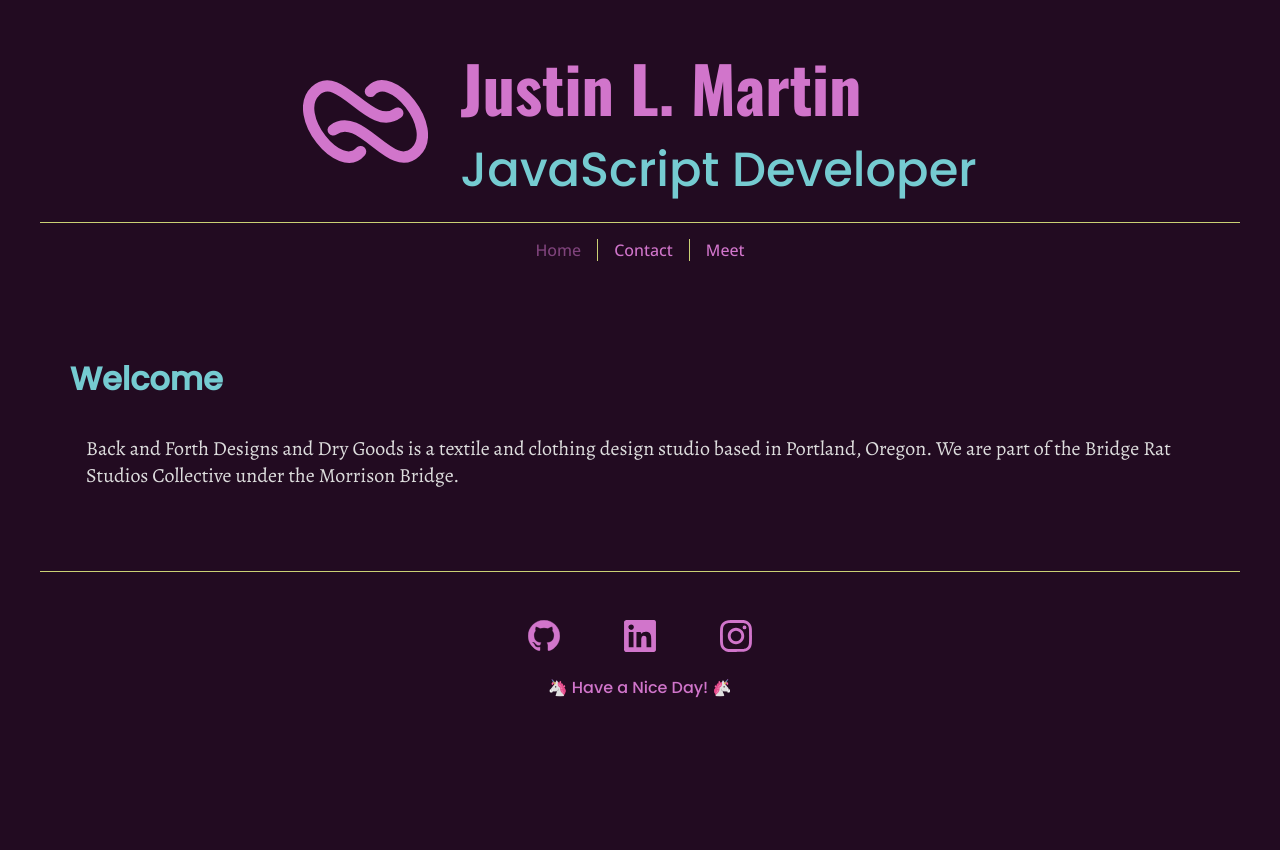
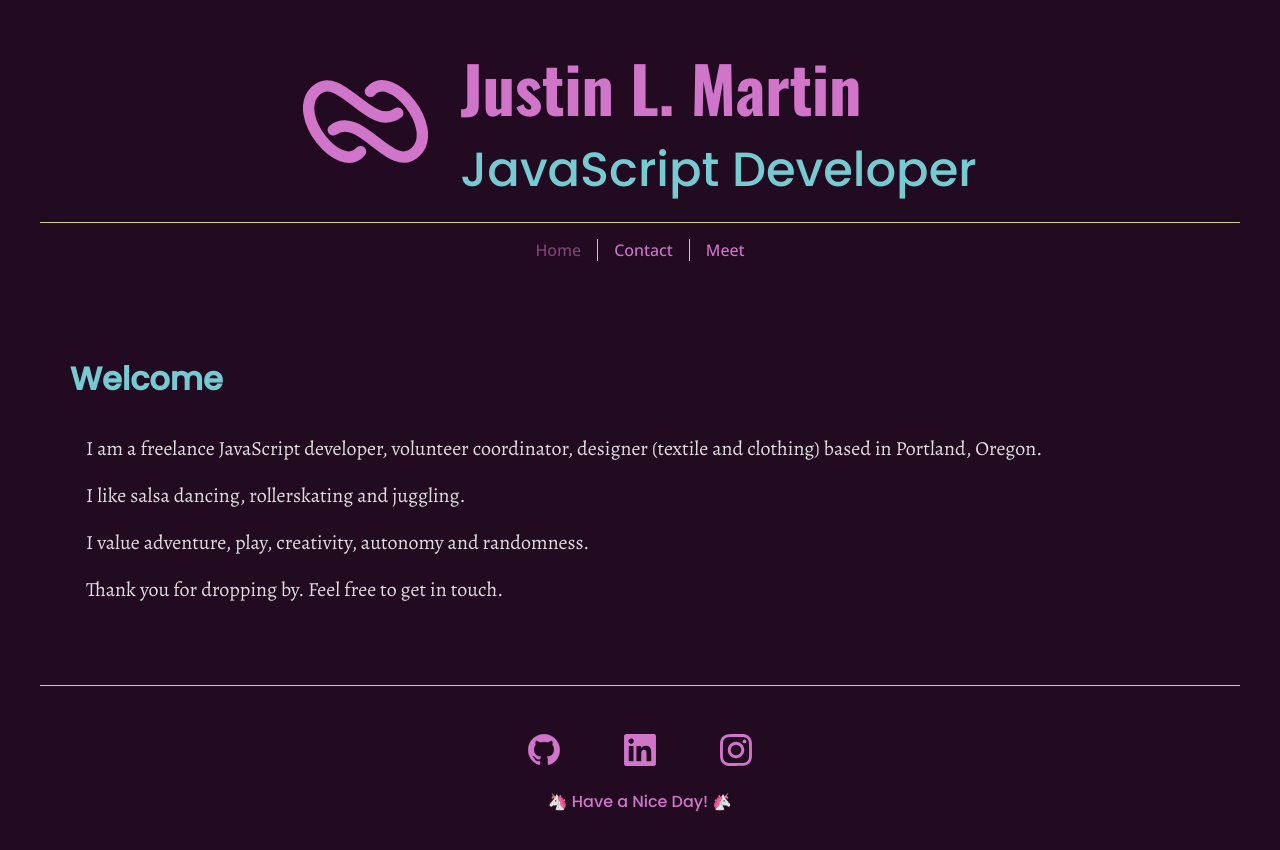
Before and after one commit to jmartin432/justin-l-martin, a Vue app: page / in a window 1280 px wide. Shown: the top 850 px of the page. Before the commit the page ends 800 px from the top, so only its background shows below. Built offline with nearby package versions, Linux system fonts and the light colour scheme.

Commit message:
updated welcom text

```diff
--- a/src/App.vue
+++ b/src/App.vue
@@ -30,13 +30,15 @@ import { RouterLink, RouterView } from 'vue-router'
                     <img class="social-icon" src="@/assets/images/github_mark.svg" alt="GitHub Logo" />
                 </a>
             </div>
-            <div  class="social-icon-container">
+            <div class="social-icon-container">
                 <a href="https://www.linkedin.com/in/justinleemartin" target="_blamk">
                     <img class="social-icon" src="@/assets/images/linkedin_mark.svg" alt="Linkedin Logo" />
                 </a>
             </div>
             <div  class="social-icon-container">
-                <img class="social-icon" src="@/assets/images/instagram_mark.svg" href="" alt="Instagram Logo" target="_blamk" />
+                <a href="https://www.instagram.com/backandforthdesigns/" target="_blank">
+                    <img class="social-icon" src="@/assets/images/instagram_mark.svg" href="" alt="Instagram Logo"/>
+                </a>
             </div>
         </div>
         <div id="footer-message">
--- a/src/views/HomeView.vue
+++ b/src/views/HomeView.vue
@@ -2,8 +2,16 @@
     <div>
         <h3>Welcome</h3>
         <p>
-            Back and Forth Designs and Dry Goods is a textile and clothing design studio based in Portland, Oregon.
-            We are part of the Bridge Rat Studios Collective under the Morrison Bridge.
+            I am a freelance JavaScript developer, volunteer coordinator, designer (textile and clothing) based in Portland, Oregon.
+        </p>
+        <p>
+            I like salsa dancing, rollerskating and juggling.
+        </p>
+        <p>
+            I value adventure, play, creativity, autonomy and randomness.
+        </p>
+        <p>
+            Thank you for dropping by. Feel free to get in touch.
         </p>
     </div>
 </template>
--- a/src/views/MeetingView.vue
+++ b/src/views/MeetingView.vue
@@ -2,8 +2,8 @@
     <div class="view-container">
         <div>
             <h3>Schedule a Meeting</h3>
-            <p>If you would like to schedule a meeting with us, feel free to do so.</p>
-            <p>We can talk about textiles, sewing, design, salsa dancing, rollerskaing or anything else you are into.</p>
+            <p>If you would like to schedule a meeting with me, feel free to do so.</p>
+            <p>We can talk about textiles, sewing, design, salsa dancing, rollerskaing or anything else you are into. I value randomness.</p>
         </div>
         <iframe
             id="meeting-scheduler"
```
